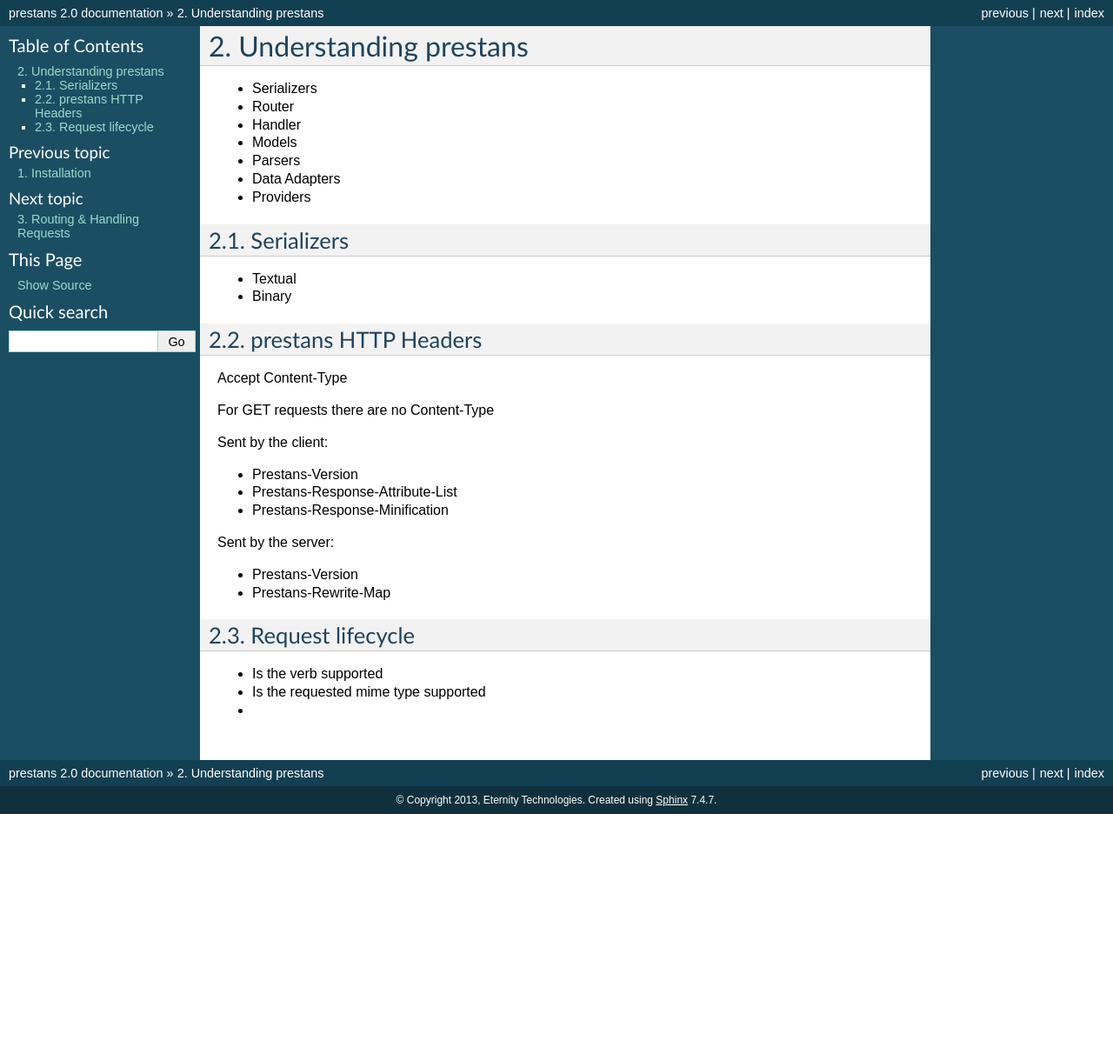
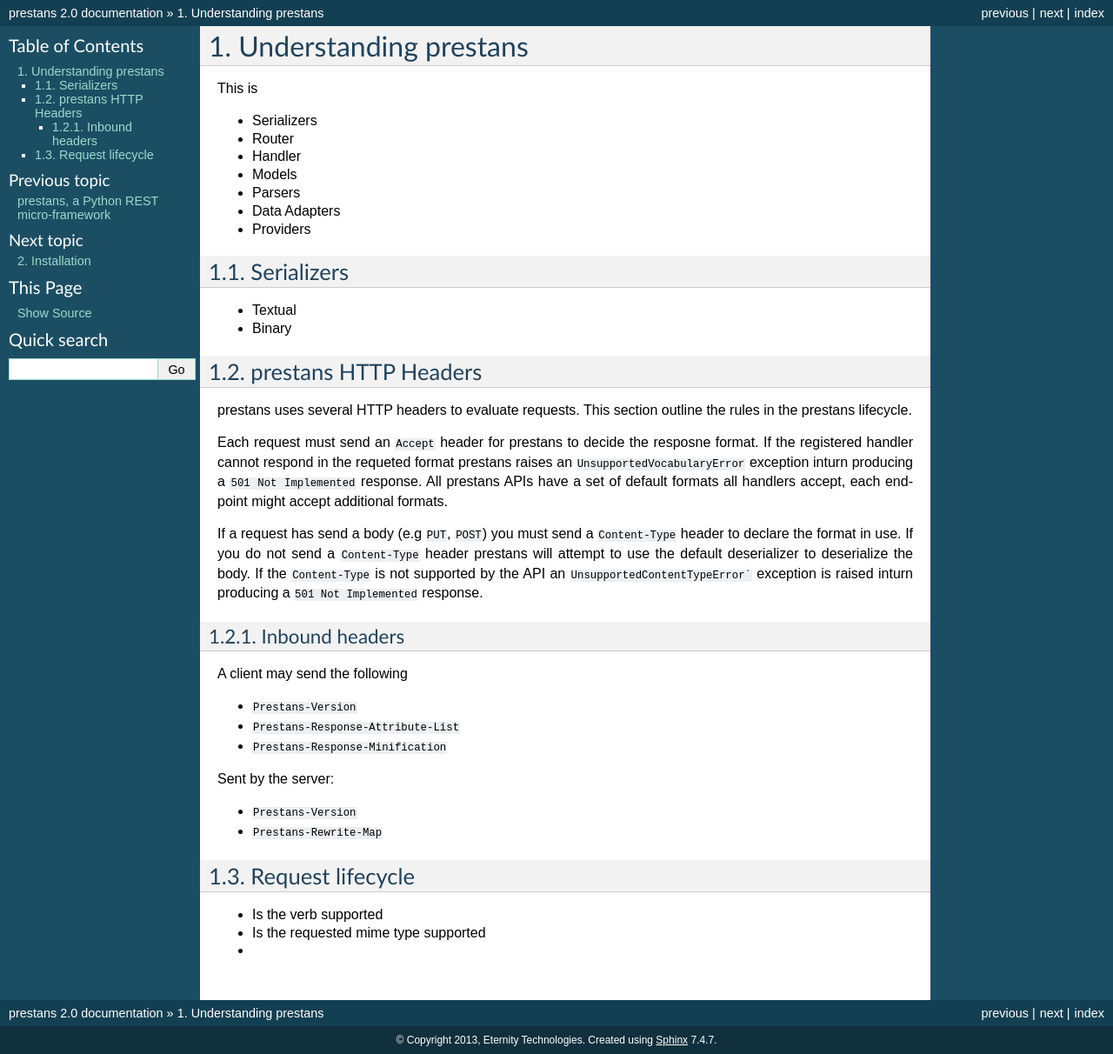
Before and after one commit to anomaly/prestans-docs, a Sphinx documentation site: the page built from source/concepts.rst, in a window 1280 px wide. Shown: the whole page at 87% size. Built offline with Sphinx 7.4.7, drawn with Linux system fonts in a browser that asks for light colours; pages that are not in the unit, such as notebooks, are missing from menus; before the commit the page ends 936 px from its top, so only the background shows below that.

Commit message:
Basic introduction to concepts

````diff
--- a/source/concepts.rst
+++ b/source/concepts.rst
@@ -1,6 +1,8 @@
 ======================
 Understanding prestans
 ======================
+
+This is
 
 * Serializers
 * Router
@@ -20,21 +22,25 @@
 prestans HTTP Headers
 =====================
 
-Accept
-Content-Type
+prestans uses several HTTP headers to evaluate requests. This section outline the rules in the prestans lifecycle.
 
-For GET requests there are no Content-Type
+Each request must send an ``Accept`` header for prestans to decide the resposne format. If the registered handler cannot respond in the requeted format prestans raises an ``UnsupportedVocabularyError`` exception inturn producing a ``501 Not Implemented`` response. All prestans APIs have a set of default formats all handlers accept, each end-point might accept additional formats.
 
-Sent by the client:
+If a request has send a body (e.g ``PUT``, ``POST``) you must send a ``Content-Type`` header to declare the format in use. If you do not send a ``Content-Type`` header prestans will attempt to use the default deserializer to deserialize the body. If the ``Content-Type`` is not supported by the API an ``UnsupportedContentTypeError``` exception is raised inturn producing a ``501 Not Implemented`` response.
 
-* Prestans-Version
-* Prestans-Response-Attribute-List
-* Prestans-Response-Minification
+Inbound headers
+---------------
+
+A client may send the following
+
+* ``Prestans-Version``
+* ``Prestans-Response-Attribute-List``
+* ``Prestans-Response-Minification``
 
 Sent by the server:
 
-* Prestans-Version
-* Prestans-Rewrite-Map
+* ``Prestans-Version``
+* ``Prestans-Rewrite-Map``
 
 Request lifecycle
 ==================
--- a/source/index.rst
+++ b/source/index.rst
@@ -14,10 +14,10 @@
 
 .. toctree::
    :numbered:
-   :maxdepth: 2
+   :maxdepth: 3
 
+   concepts
    install
-   concepts
    serializers_deserializers
    handlers
    validation
````
Also changed, not shown: source/install.rst (+12 -2 lines).
